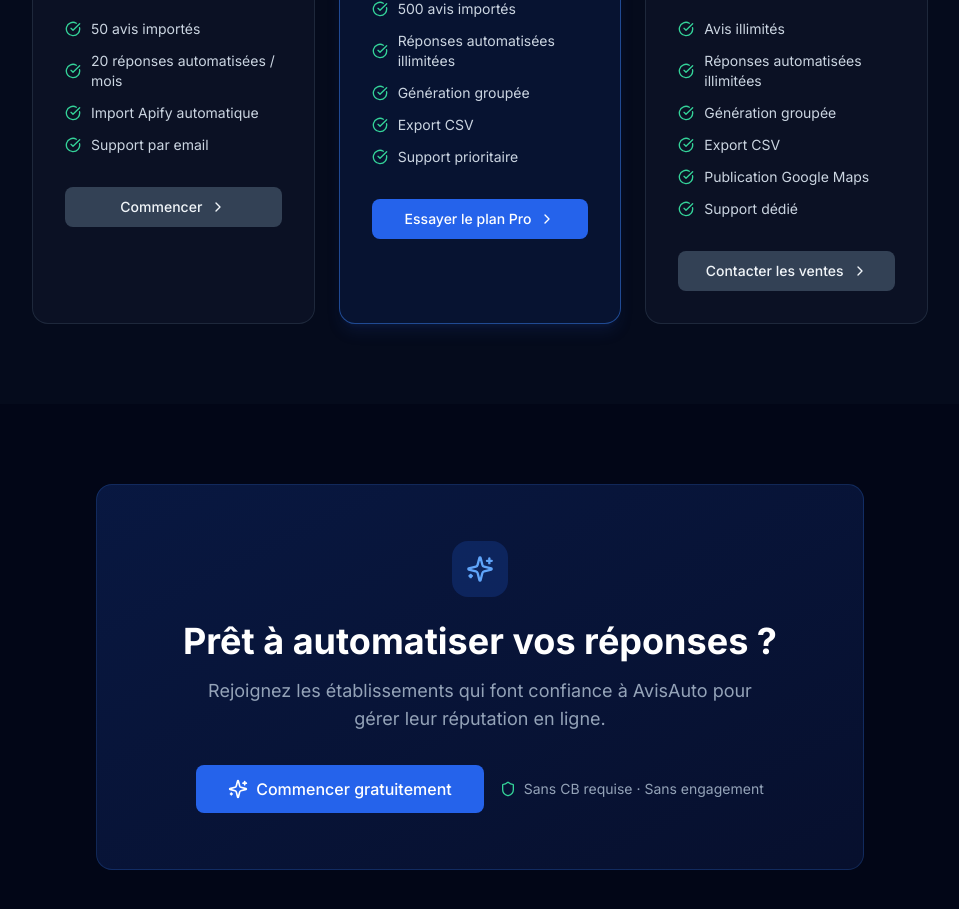
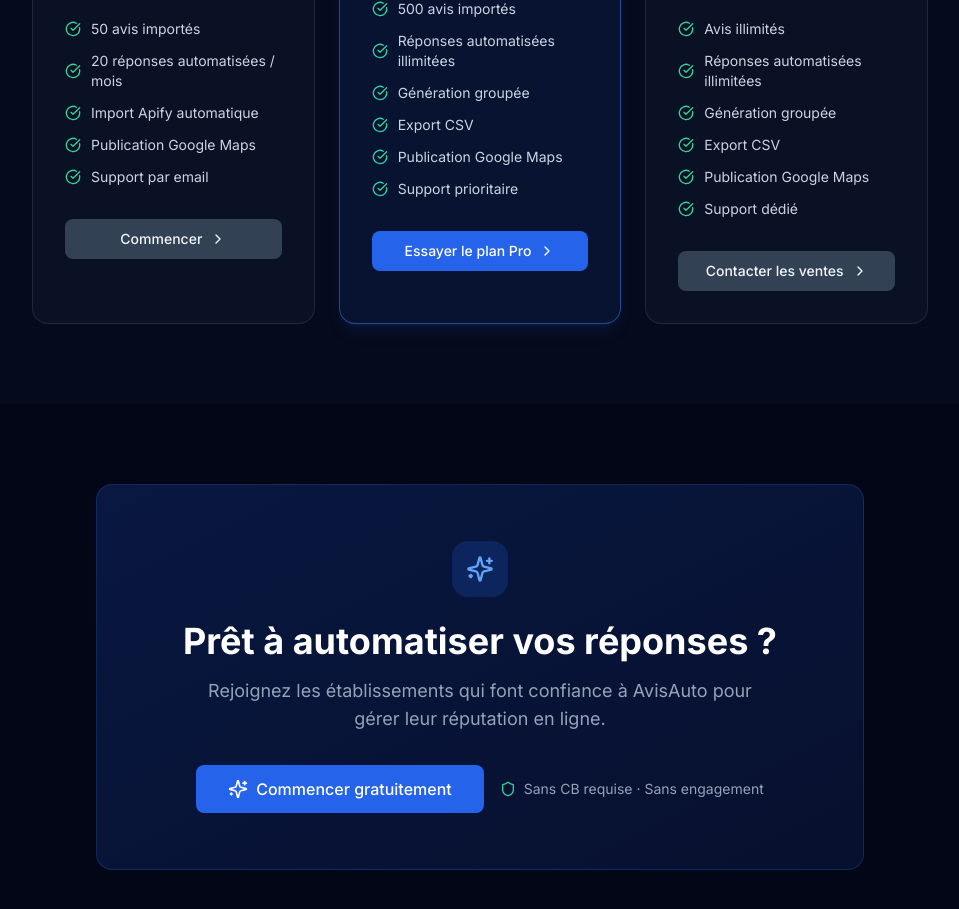
Before and after one commit to Karel170/avis-auto, a React (Vite) app: page / in a window 1280 px wide. Shown: the part 4680-5589 px from the top of the page, without its empty margins (160-1119 px from the left). Built offline with nearby package versions, Linux system fonts and the light colour scheme; no server answers.

Commit message:
Add Google Maps publishing to all paid plans

```diff
--- a/src/pages/Landing.jsx
+++ b/src/pages/Landing.jsx
@@ -71,6 +71,7 @@ const pricingPlans = [
       '50 avis importés',
       '20 réponses automatisées / mois',
       'Import Apify automatique',
+      'Publication Google Maps',
       'Support par email',
     ],
     cta: 'Commencer',
@@ -85,6 +86,7 @@ const pricingPlans = [
       'Réponses automatisées illimitées',
       'Génération groupée',
       'Export CSV',
+      'Publication Google Maps',
       'Support prioritaire',
     ],
     cta: 'Essayer le plan Pro',
--- a/src/pages/Pricing.jsx
+++ b/src/pages/Pricing.jsx
@@ -20,7 +20,7 @@ const PLANS = [
       { text: 'Synchronisation hebdomadaire', included: true },
       { text: 'Génération groupée de réponses', included: false },
       { text: 'Export CSV', included: false },
-      { text: 'Publication Google Maps', included: false },
+      { text: 'Publication Google Maps', included: true },
       { text: 'Support par email', included: true },
     ],
     highlighted: false,
@@ -41,7 +41,7 @@ const PLANS = [
       { text: 'Synchronisation hebdomadaire', included: true },
       { text: 'Génération groupée de réponses', included: true },
       { text: 'Export CSV', included: true },
-      { text: 'Publication Google Maps', included: false },
+      { text: 'Publication Google Maps', included: true },
       { text: 'Support prioritaire', included: true },
     ],
     highlighted: true,
--- a/src/pages/Subscription.jsx
+++ b/src/pages/Subscription.jsx
@@ -11,7 +11,7 @@ const plans = [
     price: '29',
     icon: Zap,
     color: 'blue',
-    features: ['50 avis importés', '20 réponses automatisées / mois', 'Import Apify automatique', 'Support par email'],
+    features: ['50 avis importés', '20 réponses automatisées / mois', 'Import Apify automatique', 'Publication Google Maps', 'Support par email'],
   },
   {
     key: 'pro',
@@ -20,7 +20,7 @@ const plans = [
     icon: Star,
     color: 'blue',
     recommended: true,
-    features: ['500 avis importés', 'Réponses automatisées illimitées', 'Génération groupée', 'Export CSV', 'Support prioritaire'],
+    features: ['500 avis importés', 'Réponses automatisées illimitées', 'Génération groupée', 'Export CSV', 'Publication Google Maps', 'Support prioritaire'],
   },
   {
     key: 'business',
```
